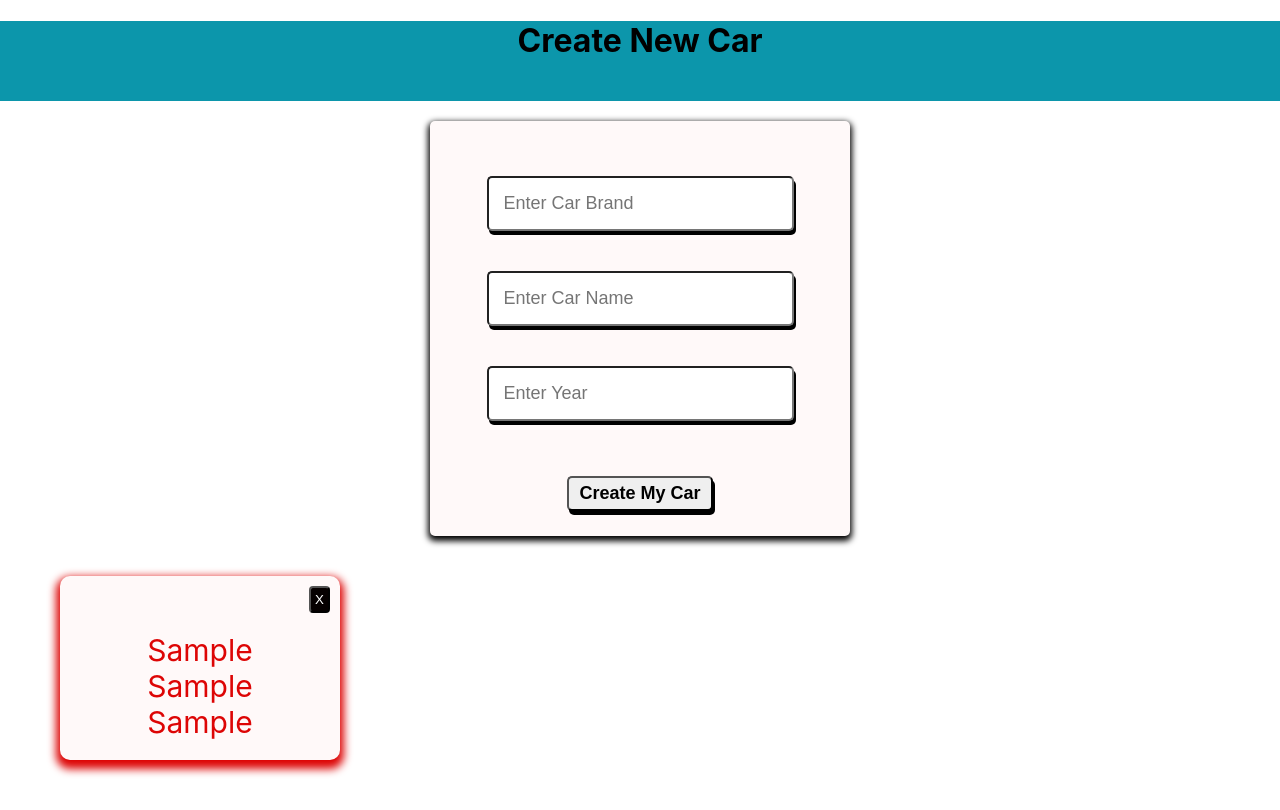
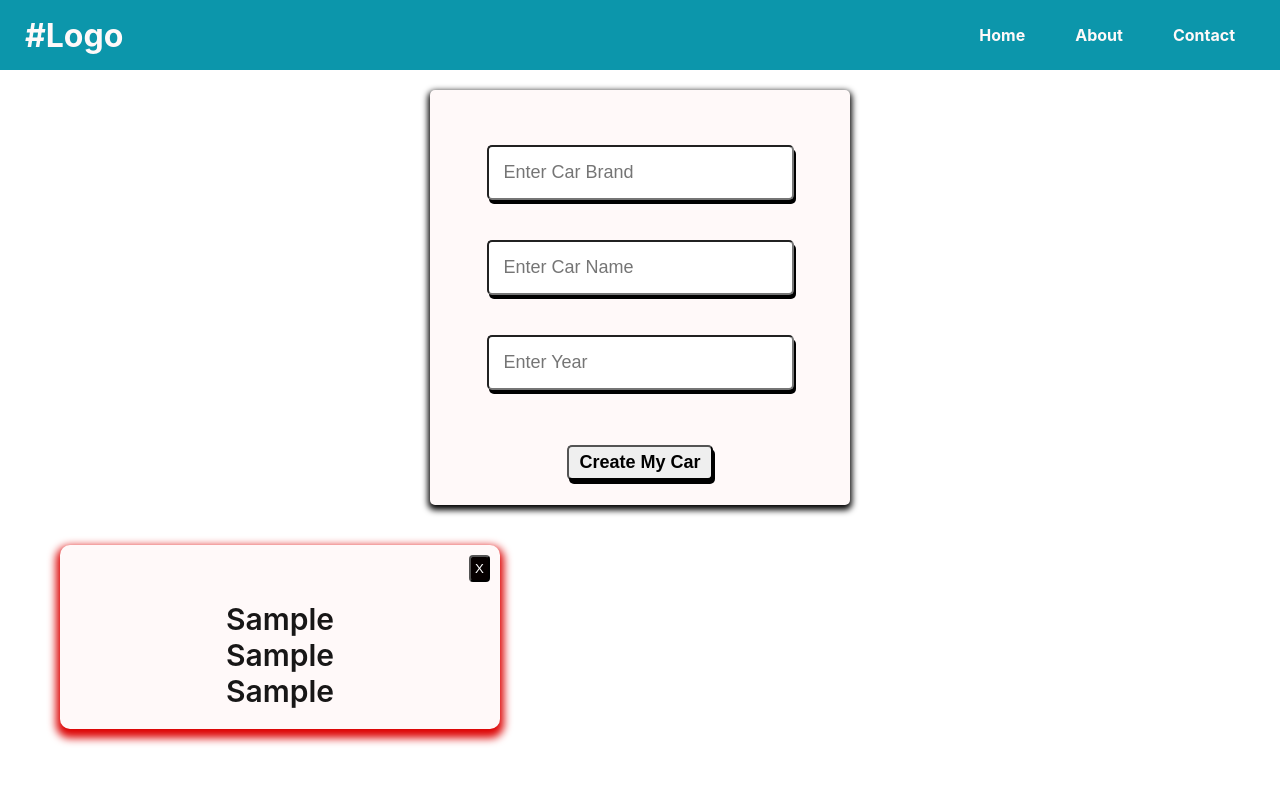
Before and after one commit to OkanAkkurt/new-react, a React (Create React App) app: page / in a window 1280 px wide. Both pictures are taken after typing "Sample", "Sample", "Sample" into the empty fields and a click on the input "Create My Car". Built offline with nearby package versions, Linux system fonts and the light colour scheme.

Commit message:
test commit

```diff
--- a/src/App.css
+++ b/src/App.css
@@ -1,5 +1,6 @@
 * {
   list-style: none;
+  text-decoration: none;
 }
 
 :root {
@@ -9,12 +10,33 @@
   --back-color: rgb(183, 178, 178);
   --black-color: rgb(24, 23, 23);
 }
-.header {
-  height: 10vh;
+.app-header {
+  height: 70px;
+
   background-color: var(--secondary-color);
   margin-bottom: 20px;
+  display: flex;
+  justify-content: space-between;
+  align-items: center;
+  padding: 0px 25px;
 }
-
+h1 {
+  color: var(--default-color);
+}
+nav ul {
+  display: flex;
+  gap: 10px;
+}
+nav ul a {
+  margin: 20px;
+  color: var(--default-color);
+  font-weight: 700;
+}
+nav ul a:hover {
+  border-bottom: 3px solid var(--primary-color);
+  padding-bottom: 3px;
+  border-radius: 3px;
+}
 .logo {
   font-size: 18px;
   color: var(--white);
@@ -85,13 +107,14 @@
 .ul-list p {
   font-weight: 400;
   font-size: 30px;
-  color: var(--primary-color);
+  font-weight: 600;
+  color: var(--black-color);
   padding: 20px;
   background-color: var(--default-color);
-  box-shadow: 0 5px 8px 4px;
+  box-shadow: 0 5px 8px 4px var(--primary-color);
   margin-top: 20px;
   border-radius: 10px;
-  width: 240px;
+  width: 400px;
 }
 .list {
   position: relative;
@@ -100,7 +123,7 @@
   position: absolute;
   right: 10px;
   top: 10px;
-  background-color: aqua;
+
   color: white;
   padding: 4px;
   animation-duration: 1s;
--- a/src/App.js
+++ b/src/App.js
@@ -1,52 +1,59 @@
 import { useState } from "react";
 import "./App.css";
+import Header from "./components/shared/Header";
+import Form from "./components/shared/Form";
+
+import CarList from "./components/shared/CarList";
 
 function App() {
-  const [brand, setBrand] = useState("");
-  const [name, setName] = useState("");
-  const [year, setYear] = useState("");
+  // const [brand, setBrand] = useState("");
+  // const [name, setName] = useState("");
+  // const [year, setYear] = useState("");
+  const [car, setCar] = useState({
+    brand: "",
+    name: "",
+    year: "",
+  });
+  const [error, setError] = useState({
+    brand: true,
+    name: true,
+    year: true,
+  });
 
-  const [err1, setError1] = useState(false);
-  const [err2, setError2] = useState(false);
-  const [err3, setError3] = useState(false);
+  // const [err1, setError1] = useState(false);
+  // const [err2, setError2] = useState(false);
+  // const [err3, setError3] = useState(false);
 
   const [entries, setEntries] = useState([]);
 
   const handleCar = (event) => {
     event.preventDefault();
-    setError1(false);
-    setError2(false);
-    setError3(false);
-    if (brand && name && year) {
+    setError({ ...car });
+
+    if (!Object.values(car).some((value) => !value)) {
       setEntries([
         ...entries,
 
         {
-          id: `${Date.now()}${Math.floor(Math.random() * 100)}`,
-          brand,
-          name,
-          year,
+          id: `${Date.now()}${Math.floor(Math.random() * 1000)}`,
+          ...car,
         },
       ]);
-      setBrand("");
-      setName("");
-      setYear("");
-    } else {
-      !brand && setError1(true);
-      !name && setError2(true);
-      !year && setError3(true);
+      setCar({ brand: "", name: "", year: "" });
     }
   };
+
   const handleDeleteCar = (id) => {
     setEntries((prevEntries) => prevEntries.filter((car) => car.id !== id));
   };
 
   return (
     <div className="app">
-      <header className="header">
-        <h1 className="text-center">Create New Car</h1>
-      </header>
-      <form className="form">
+      <Header inpLogo={"#Logo"} listItem={["Home", "About", "Contact"]} />
+      <Form car={car} setCar={setCar} handleCar={handleCar} error={error} />
+      <CarList entries={entries} handleDeleteCar={handleDeleteCar} />
+
+      {/* <form className="form">
         <div className="inp-text first-inp">
           <input
             className="brand"
@@ -85,8 +92,8 @@ function App() {
             onClick={handleCar}
           />
         </div>
-      </form>
-
+      </form> */}
+      {/*
       <div className="ul-list">
         {entries.length !== 0 &&
           entries.map((entries) => (
@@ -108,7 +115,7 @@ function App() {
               </ul>
             </div>
           ))}
-      </div>
+      </div> */}
     </div>
   );
 }
--- /dev/null
+++ b/src/components/shared/CarCards.js
@@ -0,0 +1,25 @@
+import React from "react";
+
+const CarCards = ({ entry, handleDeleteCar }) => {
+  return (
+    <div>
+      <ul>
+        <li>
+          <p className="list">
+            <input
+              className="reset-click"
+              type="reset"
+              value="X"
+              onClick={() => handleDeleteCar(entry.id)}
+            />
+            <br />
+            {entry.brand} <br /> {entry.name} <br />
+            {entry.year}
+          </p>
+        </li>
+      </ul>
+    </div>
+  );
+};
+
+export default CarCards;
--- /dev/null
+++ b/src/components/shared/CarList.js
@@ -0,0 +1,19 @@
+import React from "react";
+import CarCards from "./CarCards";
+
+const CarList = ({ entries, handleDeleteCar }) => {
+  return (
+    <div className="ul-list">
+      {entries.length !== 0 &&
+        entries.map((entry) => (
+          <CarCards
+            key={entry.id}
+            entry={entry}
+            handleDeleteCar={handleDeleteCar}
+          />
+        ))}
+    </div>
+  );
+};
+
+export default CarList;
--- /dev/null
+++ b/src/components/shared/Form.js
@@ -0,0 +1,54 @@
+import React from "react";
+
+const Form = ({ car, setCar, handleCar, error }) => {
+  return (
+    <form className="form">
+      <div className="inp-text first-inp">
+        <input
+          className="brand"
+          type="text"
+          placeholder="Enter Car Brand"
+          onChange={(event) => setCar({ ...car, brand: event.target.value })}
+          value={car.brand}
+        />
+        {!error.brand && (
+          <span className="error">↑ Please fill this field! ↑</span>
+        )}
+      </div>
+      <div className="inp-text">
+        <input
+          className="name"
+          type="text"
+          placeholder="Enter Car Name"
+          onChange={(event) => setCar({ ...car, name: event.target.value })}
+          value={car.name}
+        />
+        {!error.name && (
+          <span className="error">↑ Please fill this field! ↑</span>
+        )}
+      </div>
+      <div className="inp-text">
+        <input
+          className="year"
+          type="text"
+          placeholder="Enter Year"
+          onChange={(event) => setCar({ ...car, year: event.target.value })}
+          value={car.year}
+        />
+        {!error.year && (
+          <span className="error"> ↑ Please fill this field! ↑ </span>
+        )}
+      </div>
+      <div>
+        <input
+          type="submit"
+          value="Create My Car"
+          className="submit"
+          onClick={handleCar}
+        />
+      </div>
+    </form>
+  );
+};
+
+export default Form;
--- /dev/null
+++ b/src/components/shared/Header.js
@@ -0,0 +1,21 @@
+import React from "react";
+
+const Header = ({ inpLogo, listItem }) => {
+  return (
+    <header className="app-header">
+      <h1> {inpLogo}</h1>
+
+      <nav>
+        <ul>
+          {listItem.map((item, index) => (
+            <li key={index}>
+              <a href="">{item}</a>
+            </li>
+          ))}
+        </ul>
+      </nav>
+    </header>
+  );
+};
+
+export default Header;
```
